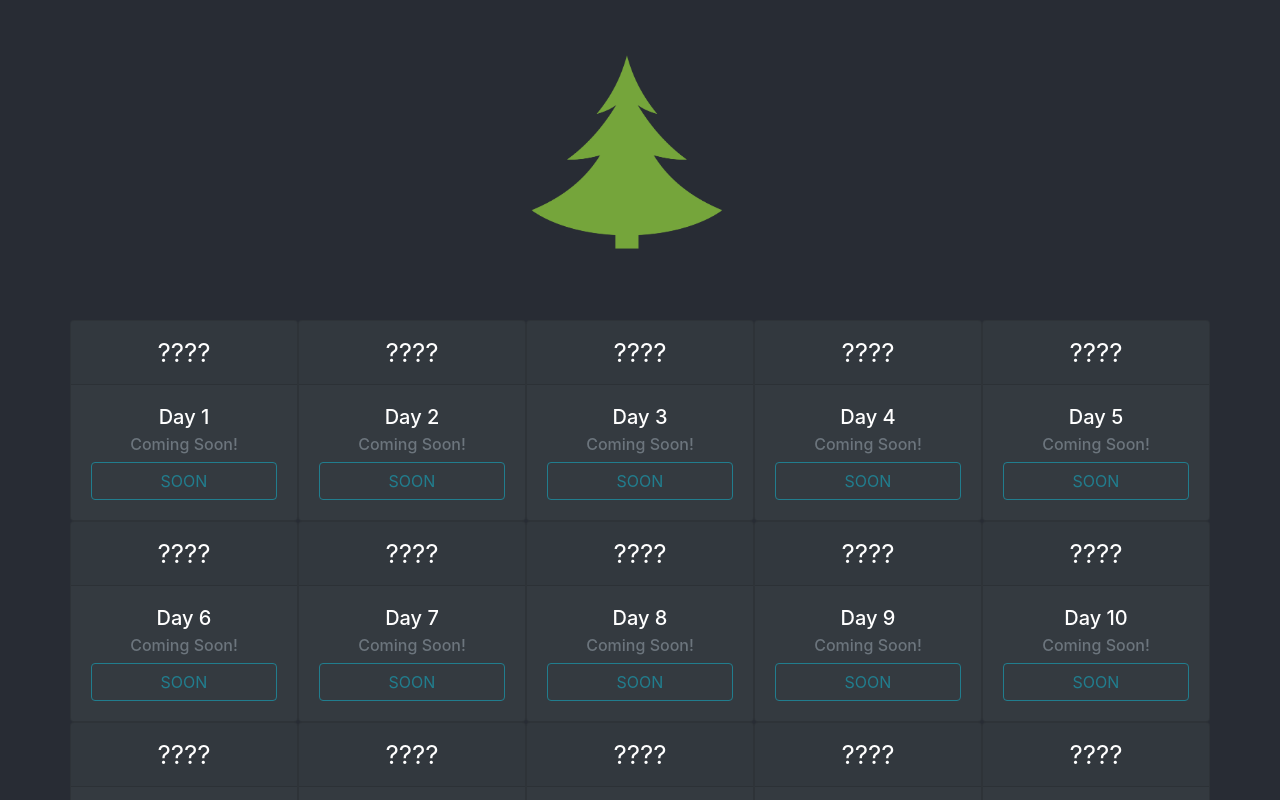
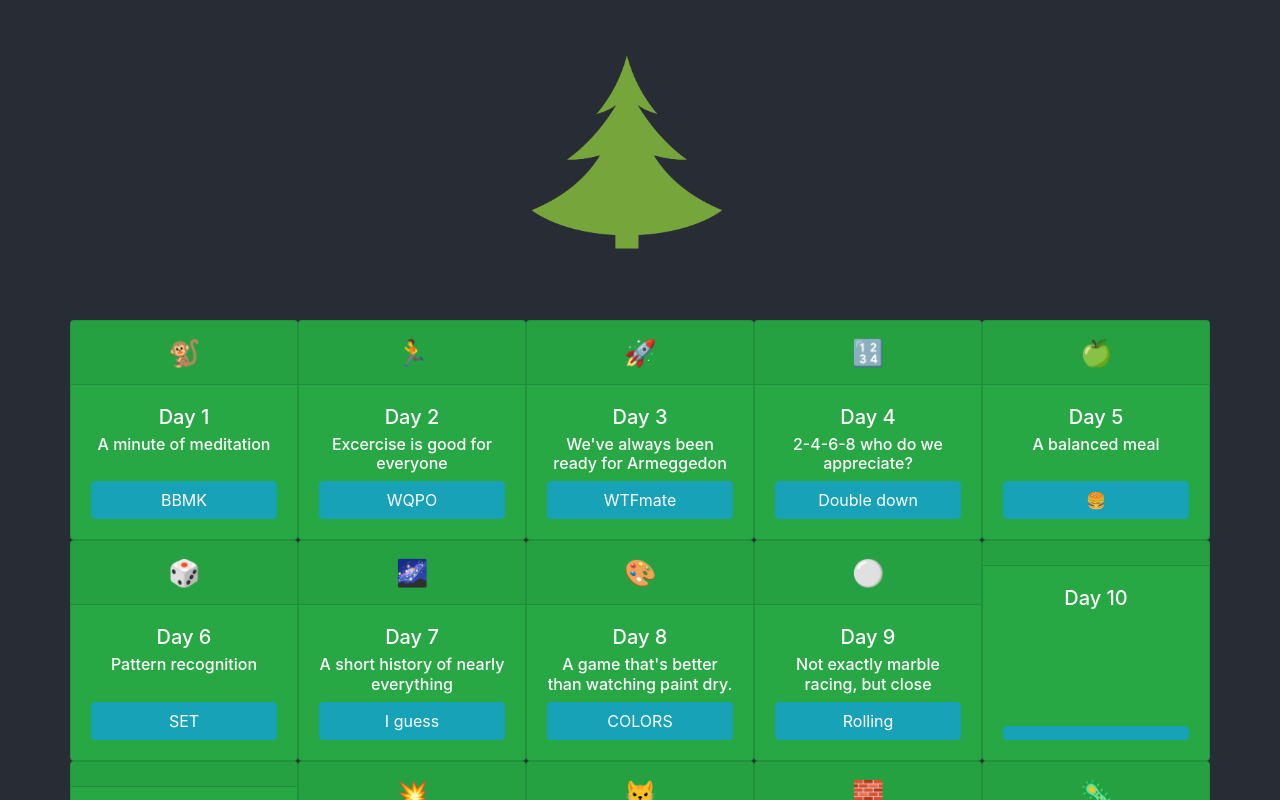
Before and after one commit to tfavazza/advent-for-friends, a React (Create React App) app: page / in a window 1280 px wide. Shown: the top 800 px of the page. Built offline with nearby package versions, Linux system fonts and the light colour scheme.

Commit message:
temp date change to check live version

```diff
--- a/src/App.js
+++ b/src/App.js
@@ -18,14 +18,15 @@ function setDays(json) {
   let days = json.days;
 
 // stole this from SCL Manager, is still gross and dumb but it works
-  const startDate =  new Date('Tues Dec 1 2020 00:00:01 GMT');
+  //const startDate =  new Date('Tues Dec 1 2020 00:00:01 GMT');
+  const startDate = new Date('Sun Nov 7 2020 00:00:01 GMT')
   let utcDay = new Date()
   let today = utcDay - new Date().getTimezoneOffset();
   let adventDay = (today - startDate) / 86400000;
   adventDay = parseInt(Math.ceil(adventDay), 10)
 
   if (adventDay >= 0) {
-    for (let i = 0; i <= adventDay; i++ ) {
+    for (let i = 0; i <= adventDay && i <= 24; i++ ) {
       days[i].active = true;
     }
   }
@@ -36,11 +37,11 @@ function App() {
   let success = "success";
   let days = setDays(json);
   return (
-    <div className="App">
+    <div className="App flex">
       <header className="App-header">
         <img src={tree} className="App-logo" alt="logo" />
           <Container flex>
-            <Row md={5} lg={5} sm={5}>
+            <Row md={5} lg={5} sm={5} xs={5}>
             {json.days.map(day => <AdventDay
               day={day.day}
               background={success}
```
